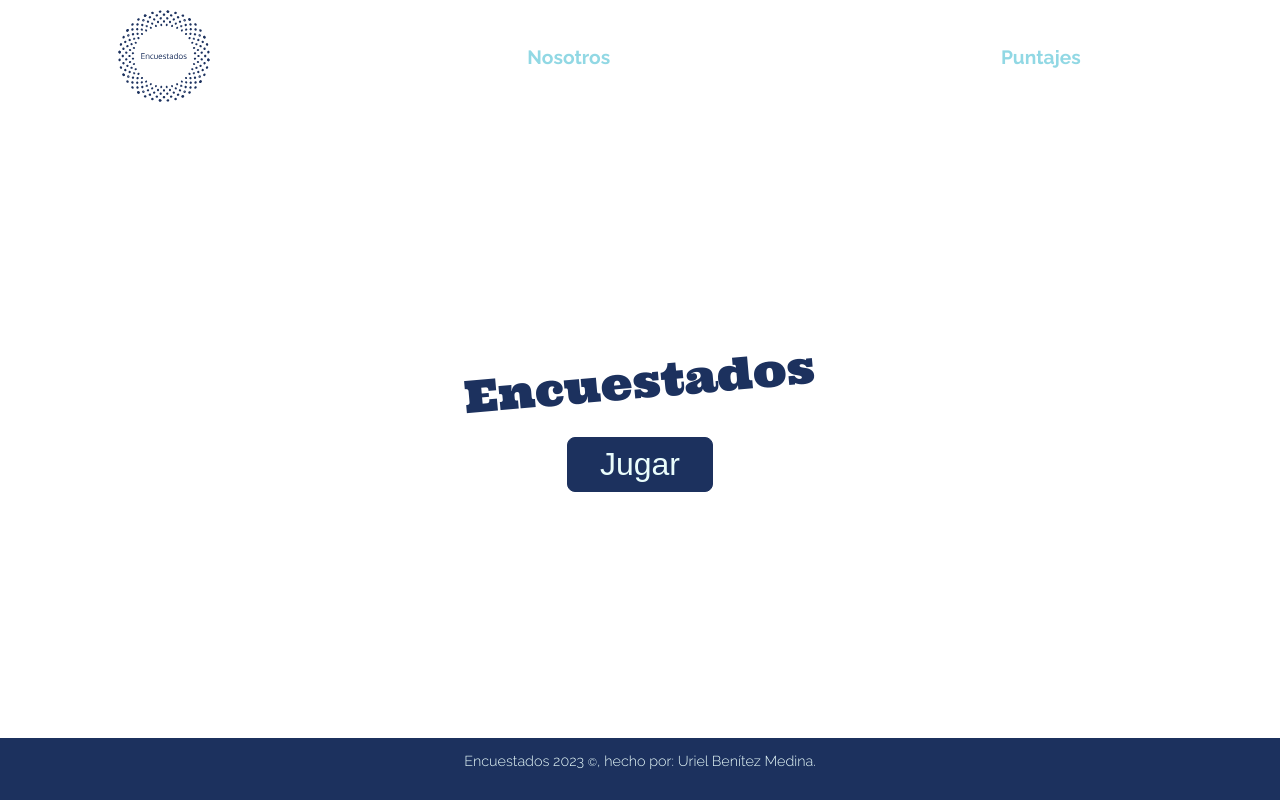
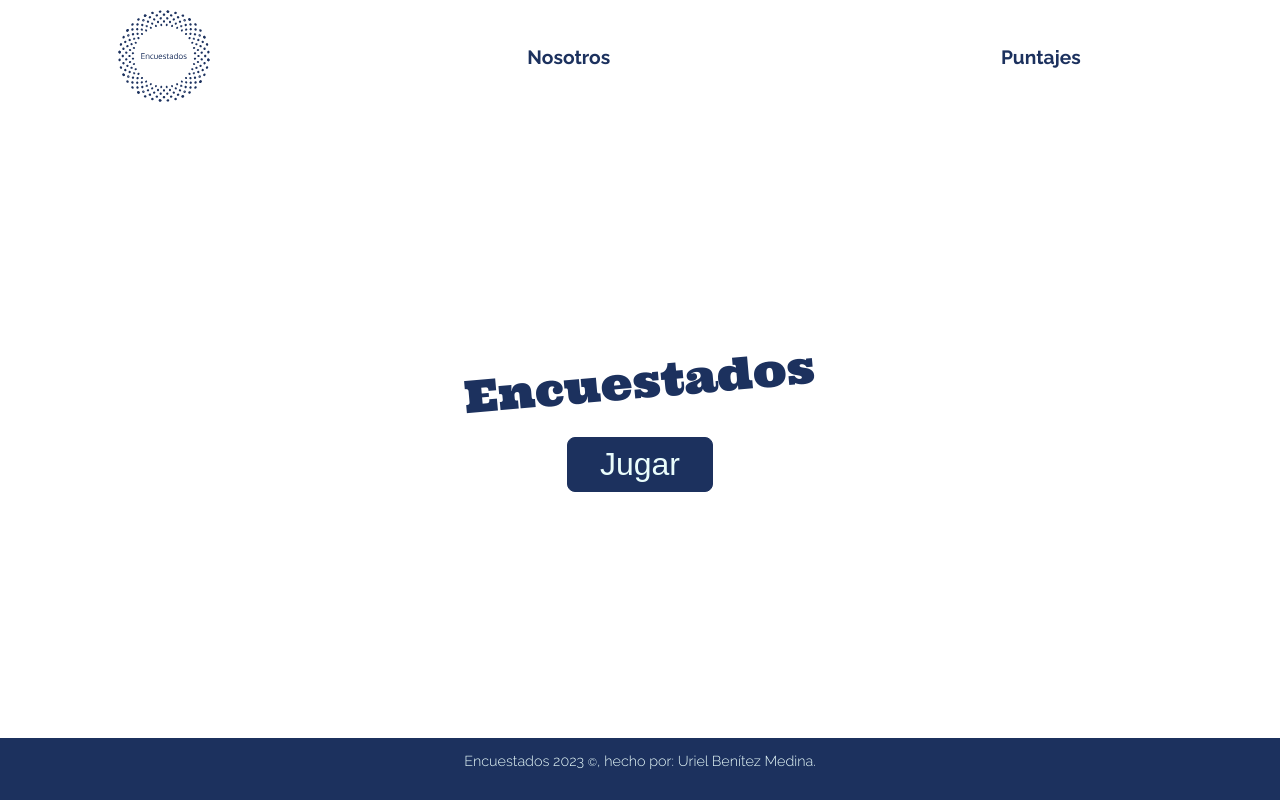
Before and after one commit to UrielBm/quizgame, a React (Vite) app: page / in a window 1280 px wide. Built offline with nearby package versions, Linux system fonts and the light colour scheme; no server answers.

Commit message:
hotfix: change nav menu color

```diff
--- a/src/components/Header/_Header.scss
+++ b/src/components/Header/_Header.scss
@@ -19,10 +19,10 @@
     text-decoration: none;
     font-weight: 700;
     font-size: 1.2rem;
-    color: var(--second);
+    color: var(--principal);
     transition: color ease-in-out 0.5s, transform ease-in-out 0.5s;
     &:hover {
-      color: var(--principal);
+      color: var(--fifth);
       transform: scale(1.2);
     }
   }
--- a/src/index.css
+++ b/src/index.css
@@ -8,6 +8,7 @@
   --second: #91d8e4;
   --third: #bfeaf5;
   --fourth: #eafdfc;
+  --fifth: #00337c;
 }
 html,
 body,
```
